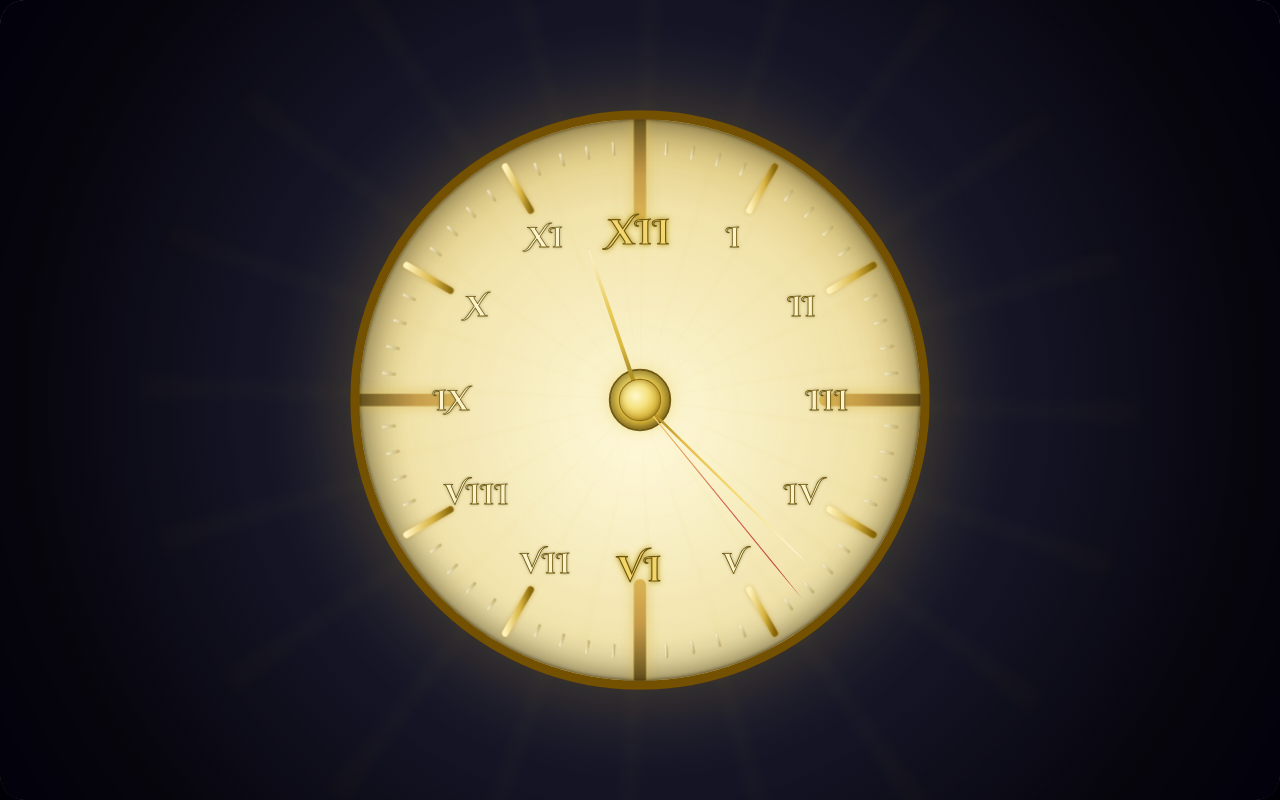
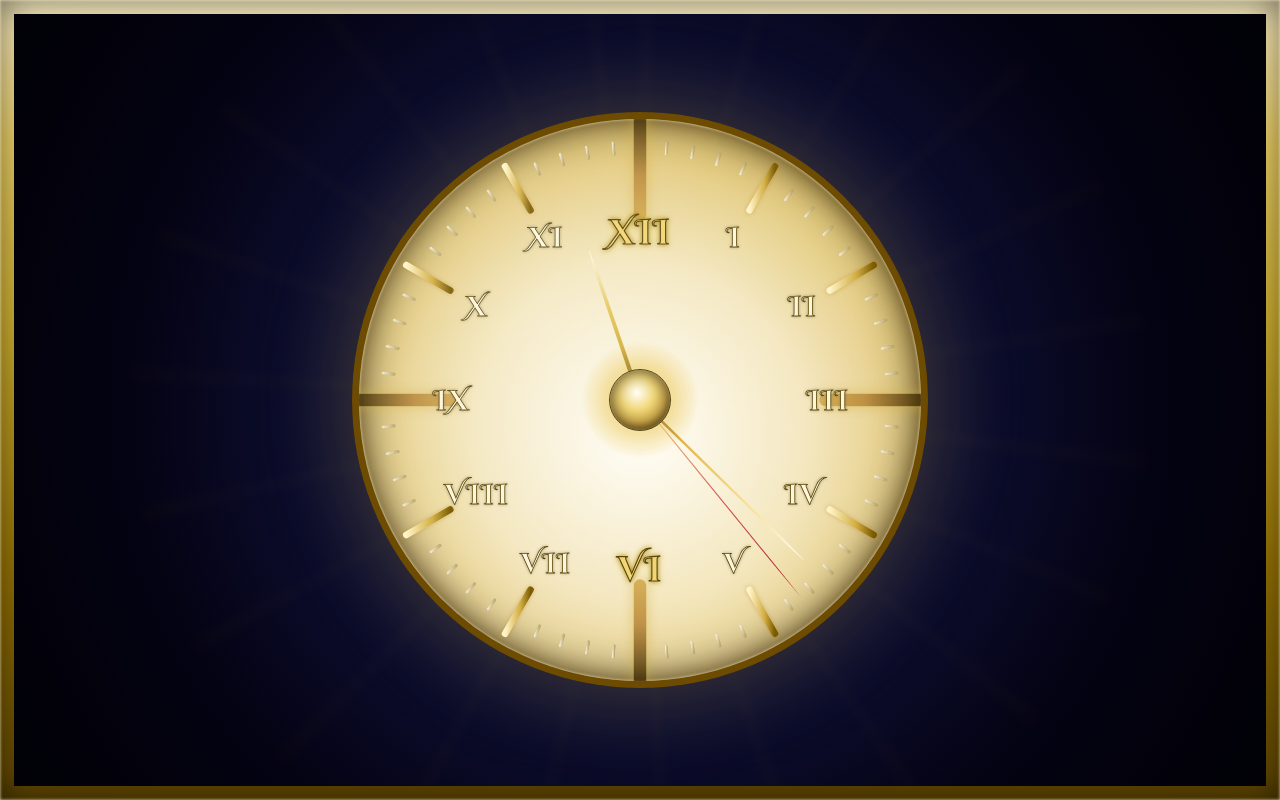
Before and after one commit to mcckyle/the-clock, a React (Vite) app: page / in a window 1280 px wide. Built offline with nearby package versions, Linux system fonts and the light colour scheme.

Commit message:
Fix the app border not rendering.

```diff
--- a/index.html
+++ b/index.html
@@ -9,7 +9,7 @@
     <link rel="preconnect" href="https://fonts.googleapis.com">
     <link rel="preconnect" href="https://fonts.gstatic.com" crossorigin>
     <link
-      href="https://fonts.googleapis.com/css2?family=Cinzel+Decorative:wght@700&family=Playfair+Display:wght@500;600&display=swap"
+      href="https://fonts.googleapis.com/css2?family=Cinzel+Decorative:wght@700&family=Playfair+Display:wght@500;600;700&display=swap"
       rel="stylesheet"
     >
 
--- a/package.json
+++ b/package.json
@@ -19,7 +19,7 @@
     "eslint-plugin-react-hooks": "^5.2.0",
     "eslint-plugin-react-refresh": "^0.4.20",
     "gh-pages": "^6.3.0",
-    "globals": "^16.3.0",
+    "globals": "^17.5.0",
     "react": "^19.2.4",
     "react-dom": "^19.2.4",
     "vite": "^8.0.0"
--- a/src/App.css
+++ b/src/App.css
@@ -1,6 +1,9 @@
 /* Filename: src/App.css */
 .app
 {
+  position: relative;
+  overflow: hidden;
+
   width: 100vw;
   height: 100vh;
 
@@ -8,30 +11,39 @@
   justify-content: center;
   align-items: center;
 
-    position: relative;
-    overflow: hidden;
-    border-radius: 24px;
-    background: radial-gradient(circle at 50% 20%, #1b2464 0%, #08051f 60%, #02010c 100%);
-    box-shadow: 0 30px 90px rgba(0, 0, 0, 0.9),
-                inset 0 0 140px rgba(0, 0, 0, 0.6);
+  background: radial-gradient(
+    circle at 50% 14%,
+    rgba(255, 226, 120, 0.08) 0%,
+    rgba(255, 215, 0, 0.03) 18%,
+    transparent 38%
+  ),
+  radial-gradient(
+    circle at center,
+    #1b2464 0%,
+    #09061f 58%,
+    #02010c 100%
+  );
+  box-shadow: inset 0 0 180px rgba(0, 0, 0, 0.72);
 }
 
-/* Classical Architectural Frame Styles. */
+/* App Classical Architectural Frame Styles. */
 .app::before
 {
   content: "";
   position: absolute;
   inset: 0;
-    border-radius: 24px;
+  z-index: 20; /* Required for frame to properly render. */
+
   padding: 14px;
   pointer-events: none;
 
   background: linear-gradient(
     180deg,
-      #fff1c9 0%,
+    #fff4cf 0%,
+    #f2d56b 18%,
     #d4b534 40%,
     #9a7606 70%,
-      #5e4300 100%
+    #5a4100 100%
   );
 
   mask:
@@ -39,24 +51,55 @@
     linear-gradient(#000 0 0);
   mask-composite: exclude;
   box-shadow:
-      inset 0 0 2px #fff3c4,
-      inset 0 0 30px rgba(0, 0, 0, 0.55);
+    inset 0 0 3px rgba(255, 245, 205, 0.9),
+    inset 0 0 38px rgba(0, 0, 0, 0.6),
+    inset 0 0 80px rgba(255, 215, 0, 0.08);
 }
 
-/* Solar Radiance Styles. */
+/* App Solar Radiance Styles. */
 .app::after
 {
   content: "";
   position: absolute;
-  inset: -25%;
+  inset: 0;
+
+  background: radial-gradient(
+    circle at center,
+    transparent 48%,
+    rgba(0, 0, 0, 0.18) 72%,
+    rgba(0, 0, 0, 0.48) 100%
+  );
+  pointer-events: none;
+}
+
+/* App Solar Aura Styles. */
+.aura
+{
+  position: absolute;
+  width: 130vmin;
+  height: 130vmin;
   border-radius: 50%;
 
   background: radial-gradient(
     circle,
     rgba(255, 215, 0, 0.12) 0%,
-    rgba(255, 215, 0, 0.05) 35%,
-    transparent 70%
+    rgba(255, 215, 0, 0.06) 32%,
+    transparent 72%
   );
-  filter: blur(6px);
+  filter: blur(10px);
+  opacity: 0.9;
+}
+
+/* App Solar Aura Styles. */
+.architecturalGlow
+{
+  position: absolute;
+  inset: 0;
+
+  background: linear-gradient(
+    180deg,
+    rgba(255, 245, 220, 0.08) 0%,
+    transparent 22%
+  );
   pointer-events: none;
 }
--- a/src/App.jsx
+++ b/src/App.jsx
@@ -1,18 +1,22 @@
 //Filename: App.jsx
 //Author: Kyle McColgan
-//Date: 21 July 2025
+//Date: 24 April 2026
 //Description: This file contains the app entry point for the clock site.
 
 import React from 'react';
 import AnalogClock from './components/AnalogClock/AnalogClock';
+
 import './App.css';
 
 function App()
 {
   return (
-    <div className="app">
+    <main className="app">
+      <div className="aura" />
+      <aiv className="architecturalGlow" />
+
       <AnalogClock />
-    </div>
+    </main>
   );
 }
 
--- a/src/components/AnalogClock/AnalogClock.jsx
+++ b/src/components/AnalogClock/AnalogClock.jsx
@@ -1,6 +1,6 @@
 //File name: AnalogClock.jsx
 //Author: Kyle McColgan
-//Date: 16 March 2026
+//Date: 24 April 2026
 //Description: This file contains the clock component for the clock React project.
 
 import useClockTime from "../../utils/useClockTime";
@@ -18,8 +18,12 @@ export default function AnalogClock()
     useHandAngles(time);
 
     return (
-      <div className = {styles.clockContainer}>
-        <div className = {styles.clockFace}>
+      <div className={styles.clockContainer}>
+        <div className={styles.outerHalo} />
+
+        <div className={styles.clockFace}>
+          <div className={styles.bezelRing} />
+          <div className={styles.innerBezel} />
           <div className={styles.shimmerLayer} />
 
           <svg
@@ -33,7 +37,9 @@ export default function AnalogClock()
 
           <ClockHands />
 
+          <div className={styles.solarCore} />
           <div className={styles.rosette} />
+
           <div className={styles.sunburstOverlay} />
           <div className={styles.glassOverlay} />
         </div>
--- a/src/components/AnalogClock/AnalogClock.module.css
+++ b/src/components/AnalogClock/AnalogClock.module.css
@@ -11,24 +11,23 @@
     width: 100%;
     height: 100%;
 
-    background: radial-gradient(circle at center, #121a54 0%, #02010d 82%);
+    background: radial-gradient(circle at center, #18215f 0%, #050316 68%,  #02010b 100%);
 }
 
-/* Solar Halo Styles. */
-.clockContainer::before
+/* ==== GRAND SOLAR HALO STYLES. ==== */
+.outerHalo
 {
-    content: "";
     position: absolute;
-    width: 125vmin;
-    height: 125vmin;
+    width: 128vmin;
+    height: 128vmin;
     border-radius: 50%;
     background: repeating-conic-gradient(
-        rgba(212, 175, 55, 0.09) 0deg 3deg,
-        transparent 3deg 18deg
+        rgba(212, 175, 55, 0.08) 0deg 2deg,
+        transparent 2deg 16deg
     );
 
-    opacity: 0.22;
-    filter: blur(4px);
+    opacity: 0.24;
+    filter: blur(5px);
     pointer-events: none;
 }
 
@@ -39,26 +38,84 @@
     width: 72vmin;
     height: 72vmin;
     border-radius: 50%;
-    background: radial-gradient(
-        circle at 50% 56%,
-        #fffef7 0%,
-        #efe2b3 55%,
-        #b89233 100%
-    );
-    border: 9px solid #6a4700;
-
-    box-shadow: inset 0 0 4px #2c1d00,
-                inset 0 0 38px rgba(0, 0, 0, 0.65),
-                0 0 90px rgba(212, 175, 55, 0.28);
 
     display: flex;
     justify-content: center;
     align-items: center;
     overflow: hidden;
 
-    transition: transform 0.35s ease;
+    background: radial-gradient(
+        circle at 50% 56%,
+        #fffef8 0%,
+        #f4e7be 40%,
+        #dec16a 72%,
+        #a97814 100%
+    );
+    border: 0.95vmin solid #6d4b00;
+
+    box-shadow: inset 0 0 3px rgba(255, 248, 220, 0.9),
+                inset 0 0 18px rgba(90, 55, 0, 0.5),
+                inset 0 0 42px rgba(0, 0, 0, 0.68),
+                0 0 90px rgba(212, 175, 55, 0.24),
+                0 0 140px rgba(212, 175, 55, 0.08);
+
+    transition: transform 0.4s ease, box-shadow 0.4s ease;
 }
-.clockContainer:hover .clockFace { transform: scale(1.006); }
+/*.clockContainer:hover .clockFace
+{
+    transform: scale(1.006);
+    box-shadow: inset 0 0 3px rgba(255, 248, 220, 0.95),
+                inset 0 0 18px rgba(90, 55, 0, 0.5),
+                inset 0 0 42px rgba(0, 0, 0, 0.68),
+                0 0 110px rgba(212, 175, 55, 0.34),
+                0 0 170px rgba(212, 175, 55, 0.12);
+}*/
+
+/* ==== OUTER GILT BEZEL STYLES. ==== */
+/*.bezelRing
+{
+    position: absolute;
+    inset: 1.2vmin;
+    border-radius: 50%;
+    z-index: 1;
+
+    border: 0.32vmin solid rgba(255, 238, 180, 0.9);
+
+    box-shadow: inset 0 0 0 0.16vmin #6a4700,
+                0 0 8px rgba(255, 215, 0, 0.22);
+}*/
+
+/* ==== INNER ENAMEL BEZEL STYLES. ==== */
+/*.innerBezel
+{
+    position: absolute;
+    inset: 4.6vmin;
+    border-radius: 50%;
+    border: 0.2vmin solid rgba(120, 82, 8, 0.8);
+    opacity: 0.75;
+    z-index: 1;
+
+    box-shadow: inset 0 0 0 0.12vmin rgba(255, 241, 190, 0.8),
+                inset 0 0 18px rgba(0, 0, 0, 0.24);
+}*/
+
+/* ==== SOLAR CORE STYLES. ==== */
+.solarCore
+{
+    position: absolute;
+    width: 14vmin;
+    height: 14vmin;
+    border-radius: 50%;
+
+    background: radial-gradient(
+        circle,
+        rgba(255, 242, 190, 0.85) 0%,
+        rgba(242, 201, 76, 0.42) 45%,
+        transparent 78%
+    );
+    filter: blur(2px);
+    z-index: 2;
+}
 
 /* ==== ROSETTE CENTER STYLES. ==== */
 .rosette
@@ -68,21 +125,23 @@
     height: 7.8vmin;
     border-radius: 50%;
     background: radial-gradient(
-        circle at 45% 40%,
-        #fffef6 0%,
-        #e5c861 45%,
-        #c7a03c 65%,
-        #3d2600 100%
+        circle at 45% 38%,
+        #fffef7 0%,
+        #f0d46f 35%,
+        #d1a941 58%,
+        #7c5600 82%,
+        #2c1900 100%
     );
-    border: 2px solid #4d3600;
+    border: 0.18vmin solid #4d3600;
 
-    box-shadow: inset 0 0 16px rgba(0, 0, 0, 0.7),
-                0 0 18px rgba(212, 175, 55, 0.38);
+    box-shadow: inset 0 0 16px rgba(0, 0, 0, 0.68),
+                inset 0 0 2px rgba(255, 245, 205, 0.9),
+                0 0 22px rgba(212, 175, 55, 0.4);
 
-    z-index: 6;
+    z-index: 8;
 }
 
-/* ==== SUNBURST AURA STYLES. ==== */
+/* ==== SUNBURST OVERLAY STYLES. ==== */
 .sunburstOverlay
 {
     position: absolute;
@@ -90,11 +149,12 @@
     border-radius: 50%;
     background: repeating-conic-gradient(
       from 0deg,
-      rgba(212, 175, 55, 0.09) 0deg 2deg,
-      transparent 2deg 16deg
+      rgba(212, 175, 55, 0.12) 0deg 1.6deg,
+      transparent 1.6deg 15deg
     );
 
-    opacity: 0.28;
+    mix-blend-mode: soft-light;
+    opacity: 0.3;
     z-index: 2;
 }
 
@@ -105,17 +165,17 @@
     inset: 0;
     border-radius: 50%;
     background: linear-gradient(
-        140deg,
-        rgba(255, 255, 255, 0.045),
-        rgba(255, 255, 255, 0.015) 50%,
-        rgba(255, 255, 255, 0.045)
+        135deg,
+        rgba(255, 255, 255, 0.06),
+        rgba(255, 255, 255, 0.012) 45%,
+        rgba(255, 255, 255, 0.06)
     );
 
-    background-size: 200% 100%;
+    background-size: 220% 100%;
     mix-blend-mode: soft-light;
     z-index: 3;
 
-    animation: shimmer 80s linear infinite;
+    animation: shimmer 90s linear infinite;
 }
 
 /* ==== GLASS EFFECT OVERLAY STYLES. ==== */
@@ -125,13 +185,13 @@
     inset: 0;
     border-radius: 50%;
     background: radial-gradient(
-        circle at 36% 36%,
-        rgba(255, 255, 255, 0.1),
-        rgba(255, 255, 255, 0.025) 60%,
-        transparent 85%
+        circle at 34% 32%,
+        rgba(255, 255, 255, 0.14),
+        rgba(255, 255, 255, 0.03) 42%,
+        transparent 70%
     );
 
-    z-index: 7;
+    z-index: 9;
     pointer-events: none;
 }
 
@@ -141,7 +201,7 @@
     position: absolute;
     width: 100%;
     height: 100%;
-    z-index: 4;
+    z-index: 5;
     pointer-events: none;
 }
 
@@ -167,6 +227,6 @@
 
 @keyframes shimmer
 {
-    0% { background-position: -200% 0; }
-    100% { background-position: 200% 0; }
+    0% { background-position: -220% 0; }
+    100% { background-position: 220% 0; }
 }
--- a/src/index.css
+++ b/src/index.css
@@ -18,14 +18,17 @@ html, body, #root
 body
 {
     font-family: 'Playfair Display', serif;
-    background: radial-gradient(circle at center, #0b0a2a 0%, #02010c 90%);
-    color: #fdf7e2;
 
     display: flex;
     justify-content: center;
     align-items: center;
+    overflow: hidden;
+
+    background: radial-gradient(circle at center, #0b0a2a 0%, #02010c 92%);
+    color: #fdf7e2;
 
     line-height: 1.5;
     letter-spacing: 0.035em;
+    text-rendering: optimizeLegibility;
 }
-::selection { background-color: #e8c85c; color: #1a1200; }
+::selection { background-color: #f2d56b; color: #1b1200; }
```
Also changed, not shown: 1 other file (tests, documents, lock files or other folders). Lines whose indentation alone changed are shown as unchanged.
